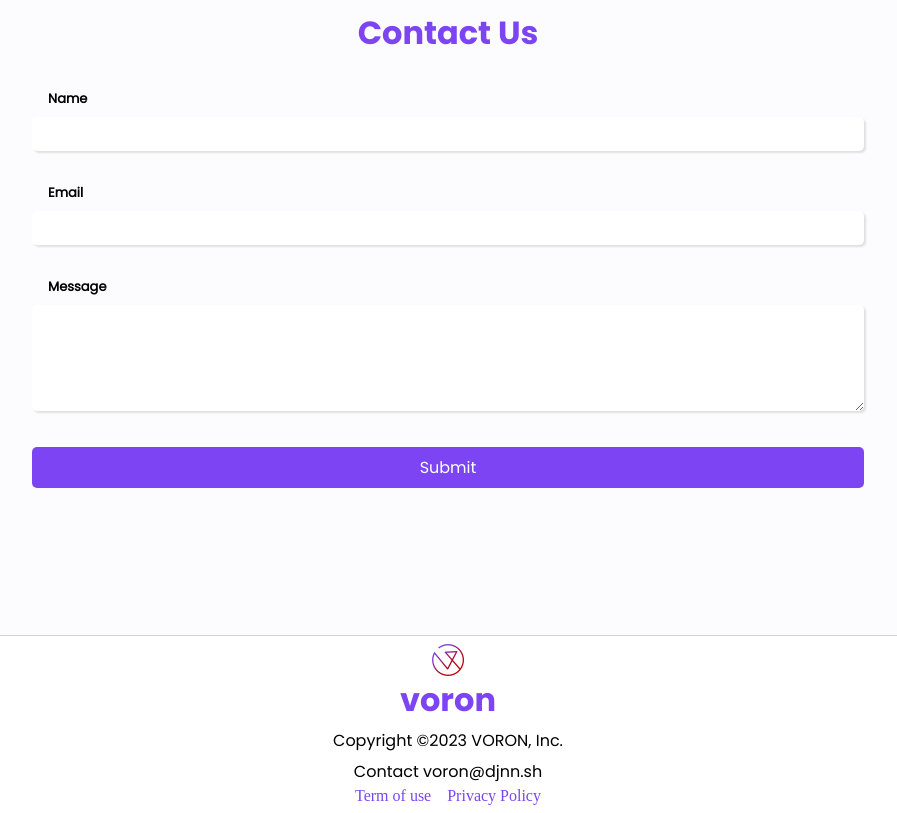
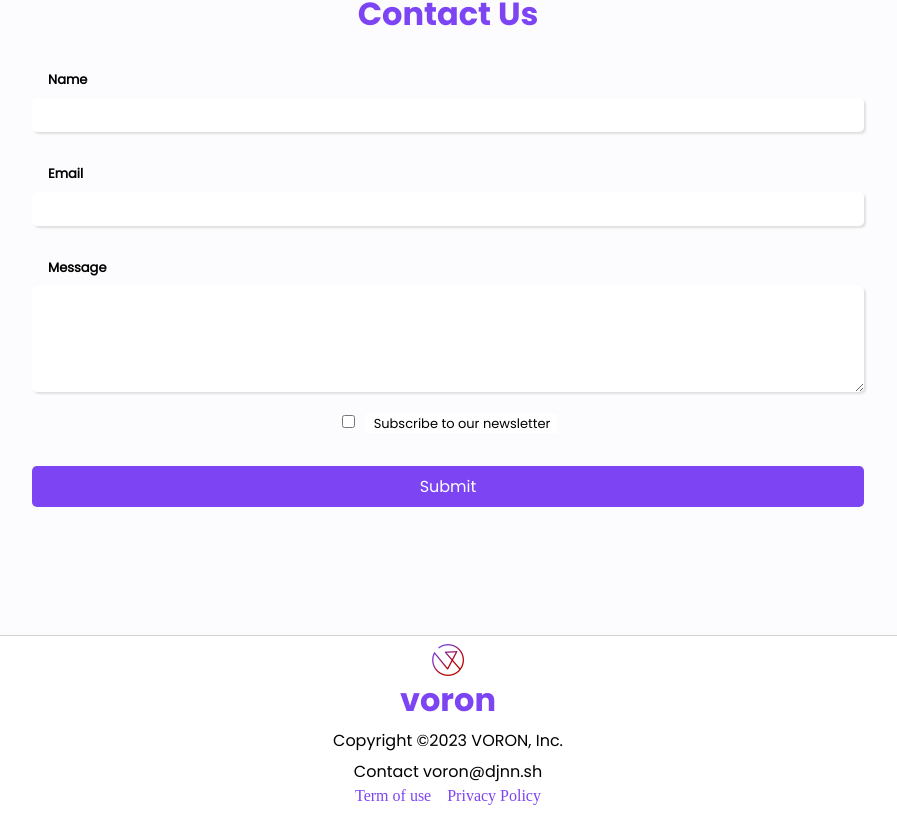
Before and after one commit to vrn-sh/erp, a React (Vite) app in the folder web/: page / in a window 1280 px wide. Shown: the part 4369-5182 px from the top of the page, without its empty margins (192-1089 px from the left). Built offline with nearby package versions, Linux system fonts and the light colour scheme.

Commit message:
feat(web): adding mailingList to ContactForm.tsx

```diff
--- a/web/src/pages/Home/Form/ContactForm.tsx
+++ b/web/src/pages/Home/Form/ContactForm.tsx
@@ -1,6 +1,8 @@
 import React, { useState } from 'react';
 import emailjs from '@emailjs/browser';
+import axios from 'axios';
 import styles from './ContactForm.module.scss';
+import config from '../../../config';
 
 interface FormData {
     name: string;
@@ -14,6 +16,7 @@ function ContactForm() {
         email: '',
         message: '',
     });
+    const [subscribe, setSubscribe] = useState(false);
 
     const handleChange = (
         e: React.ChangeEvent<HTMLInputElement | HTMLTextAreaElement>
@@ -21,19 +24,30 @@ function ContactForm() {
         setFormData({ ...formData, [e.target.name]: e.target.value });
     };
 
-    const handleSubmit = (e: any) => {
+    const handleCheckboxChange = () => {
+        setSubscribe(!subscribe);
+    };
+
+    const handleSubmit = async (e: any) => {
         e.preventDefault();
-        emailjs
-            .sendForm(
+        try {
+            // Send email form
+            await emailjs.sendForm(
                 import.meta.env.VITE_REACT_APP_SERVICE_ID_CONTACT_FORM,
                 import.meta.env.VITE_REACT_APP_TEMP_ID_CONTACT_FORM,
                 e.target,
                 import.meta.env.VITE_REACT_APP_PUBLIC_KEY_CONTACT_FORM
-            )
-            .catch((error) => {
-                throw error;
-            });
+            );
+
+            if (subscribe) {
+                const response = await axios.post(`${config.apiUrl}/mailing-list`, { email: formData.email });
+                console.log('Mailing List Response:', response);
+            }
+        } catch (error) {
+            console.error('Error:', error);
+        }
     };
+
 
     return (
         <div id="contact" className={styles.container}>
@@ -82,6 +96,17 @@ function ContactForm() {
                             required
                         />
                     </div>
+                    <div className={styles.inputGroup}>
+                        <input
+                            type="checkbox"
+                            id="subscribe"
+                            checked={subscribe}
+                            onChange={handleCheckboxChange}
+                        />
+                        <label htmlFor="subscribe">
+                            Subscribe to our newsletter
+                        </label>
+                    </div>
                     <button
                         className={styles.button}
                         type="submit"
```
